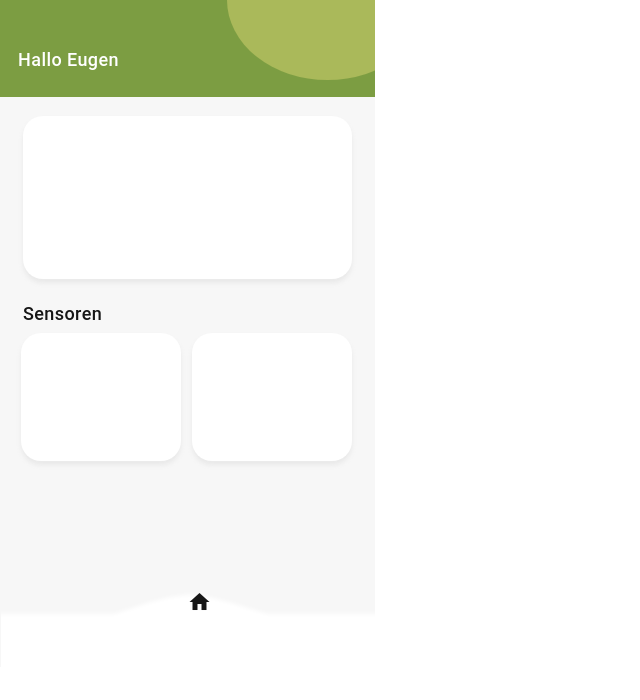
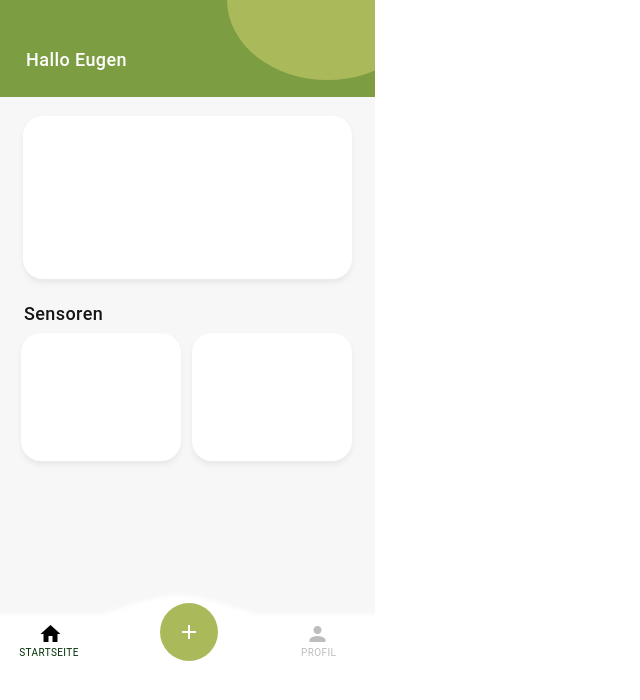
Before and after one commit to lucy-hochholdinger/Feuchtigkeitssensor_frontend, a Vue app in the folder frontend/: page /homepage in a window 1280 px wide. Shown: the top 700 px of the page, without its empty margins (0-640 px from the left). Built offline with nearby package versions, Linux system fonts and the light colour scheme.

Commit message:
registartion angepasst

```diff
--- a/frontend/src/components/Homepage.vue
+++ b/frontend/src/components/Homepage.vue
@@ -8,21 +8,27 @@
     <div class="sensor1"></div>
     <div class="sensor2"></div>
     <div id="menubar">
-   <span class="material-icons">
-          home
-    </span>
-    <img src="@/assets/menubar.svg">
+      <span id="homebutton" class="material-icons">
+        home
+      </span>
+      <div class="homebuttontext">STARTSEITE</div>
+      <div class="addcircle"></div>
+      <span id="addbutton" class="material-icons">
+        add
+      </span>
+      <span id="profilebutton" class="material-icons">
+        person
+      </span>
+      <div class="profilebuttontext">PROFIL</div>
     </div>
   </div>
 </template>
 
 <script>
-
 export default {
   name: 'Homepage',
   props: {},
-  components: {
-  }
+  components: {}
 }
 
 </script>
@@ -38,7 +44,8 @@ export default {
     top: 0;
     left: 0;
   }
-  .Header{
+
+  .Header {
     position: absolute;
     width: 375px;
     height: 97px;
@@ -48,7 +55,8 @@ export default {
 
     background: #7C9D42;
   }
-  #bubble6{
+
+  #bubble6 {
     position: absolute;
     width: 201px;
     height: 160px;
@@ -58,11 +66,12 @@ export default {
 
     background: #AAB95A;
   }
-  #usernameHeader{
+
+  #usernameHeader {
     position: absolute;
     width: 105px;
     height: 16px;
-    left: 16px;
+    left: 24px;
     top: 52px;
 
     font-family: Roboto;
@@ -76,7 +85,8 @@ export default {
 
     color: #FFFFFF;
   }
-  .weatherdata{
+
+  .weatherdata {
     position: absolute;
     width: 329px;
     height: 163px;
@@ -87,11 +97,12 @@ export default {
     box-shadow: 0px 4px 4px rgba(194, 194, 194, 0.25);
     border-radius: 20px;
   }
-  #Sensors{
+
+  #Sensors {
     position: absolute;
     width: 79px;
     height: 16px;
-    left: 23px;
+    left: 24px;
     top: 306px;
 
     font-family: Roboto;
@@ -105,7 +116,8 @@ export default {
 
     color: #161616;
   }
-  .sensor1{
+
+  .sensor1 {
     position: absolute;
     width: 160px;
     height: 128px;
@@ -116,7 +128,8 @@ export default {
     box-shadow: 0px 4px 4px rgba(194, 194, 194, 0.25);
     border-radius: 20px;
   }
-  .sensor2{
+
+  .sensor2 {
     position: absolute;
     width: 160px;
     height: 128px;
@@ -127,18 +140,100 @@ export default {
     box-shadow: 0px 4px 4px rgba(194, 194, 194, 0.25);
     border-radius: 20px;
   }
-  #menubar{
+
+  #menubar {
     position: absolute;
     width: 397px;
     height: 99.5px;
     left: -10px;
     top: 589.5px;
+    background-image: url("~@/assets/menubar.svg");
   }
+
+  #homebutton {
+    width: 25px;
+    height: 24px;
+    left: 48px;
+    top: 32px;
+    color: #000000;
+  }
+
+  .homebuttontext {
+    position: absolute;
+    width: 60px;
+    height: 16px;
+    left: 29px;
+    top: 55px;
+
+    font-family: Roboto;
+    font-style: normal;
+    font-weight: normal;
+    font-size: 10px;
+    line-height: 16px;
+    /* identical to box height, or 160% */
+
+    text-align: center;
+    letter-spacing: 0.4px;
+
+    color: #012D04;
+  }
+
+  #addbutton {
+    position: absolute;
+    width: 24px;
+    height: 24px;
+    left: 187px;
+    top: 30px;
+    color: #ffffff;
+  }
+
+  .addcircle {
+    position: relative;
+    width: 58px;
+    height: 58px;
+    left: 170px;
+    top: 13px;
+
+    background: #AAB95A;
+    border-radius: 100%;
+  }
+
+  #profilebutton {
+    position: absolute;
+    width: 25px;
+    height: 25px;
+    left: 315px;
+    top: 32px;
+
+    color: #BDBDBD;
+  }
+
+  .profilebuttontext {
+    position: absolute;
+    width: 35px;
+    height: 16px;
+    left: 311px;
+    top: 55px;
+
+    font-family: Roboto;
+    font-style: normal;
+    font-weight: normal;
+    font-size: 10px;
+    line-height: 16px;
+    /* identical to box height, or 160% */
+
+    text-align: center;
+    letter-spacing: 0.4px;
+
+    color: #BDBDBD;
+  }
+
   .material-icons {
-  position: absolute;
-  height: 16px;
-  width: 100%;
-  margin: auto;
-  color: #161616;
+    position: absolute;
+    height: 20px;
+    width: 20px;
+    margin: auto;
+    color: #161616;
   }
+
 </style>
--- a/frontend/src/components/LogIn.vue
+++ b/frontend/src/components/LogIn.vue
@@ -124,12 +124,15 @@ export default {
     background: #2B641C;
     border-radius: 20px;
 
-        font-family: Roboto;
+    font-family: Roboto;
     font-style: normal;
     font-weight: normal;
     font-size: 14px;
     line-height: 16px;
     /* identical to box height */
+    color: #FFFF;
+  }
+  #logInButton:visited{
     color: #FFFF;
   }
   .passwordForget{
--- a/frontend/src/components/Registration.vue
+++ b/frontend/src/components/Registration.vue
@@ -3,6 +3,7 @@
     <div id="bubble4"></div>
     <div id="bubble5"></div>
     <div class="page">Neuer Account</div>
+    <input type="text" placeholder="   E-Mail-Adresse" id="emailadress" />
     <input type="text" placeholder="   Benutzername" id="username" />
     <input type="text" placeholder="   Passwort" id="password" />
     <button id="registerButton">Erstellen</button>
@@ -48,7 +49,7 @@ export default {
     width: 351px;
     height: 313px;
     left: 119px;
-    top: 466px;
+    top: 515px;
     border-radius: 100%;
 
     background: #FFFFFF;
@@ -70,12 +71,30 @@ export default {
 
     color: #FFFFFF;
   }
+  #emailadress{
+    position: absolute;
+    width: 271px;
+    height: 49px;
+    left: 52px;
+    top: 273px;
+
+    background: #ffffff;
+    border-radius: 22px;
+
+    font-family: Roboto;
+    font-style: normal;
+    font-weight: normal;
+    font-size: 18px;
+    line-height: 21px;
+    /* identical to box height */
+    color: #2B641C;
+  }
   #username {
     position: absolute;
     width: 271px;
     height: 49px;
     left: 52px;
-    top: 322px;
+    top: 338px;
     background: #ffffff;
     border-radius: 22px;
 
@@ -93,7 +112,7 @@ export default {
     width: 271px;
     height: 49px;
     left: 52px;
-    top: 387px;
+    top: 403px;
     background: #ffffff;
     border-radius: 22px;
 
@@ -110,11 +129,11 @@ export default {
     width: 90px;
     height: 36px;
     left: 234px;
-    top: 459px;
+    top: 475px;
     background: #2B641C;
     border-radius: 20px;
 
-        font-family: Roboto;
+    font-family: Roboto;
     font-style: normal;
     font-weight: normal;
     font-size: 14px;
```
